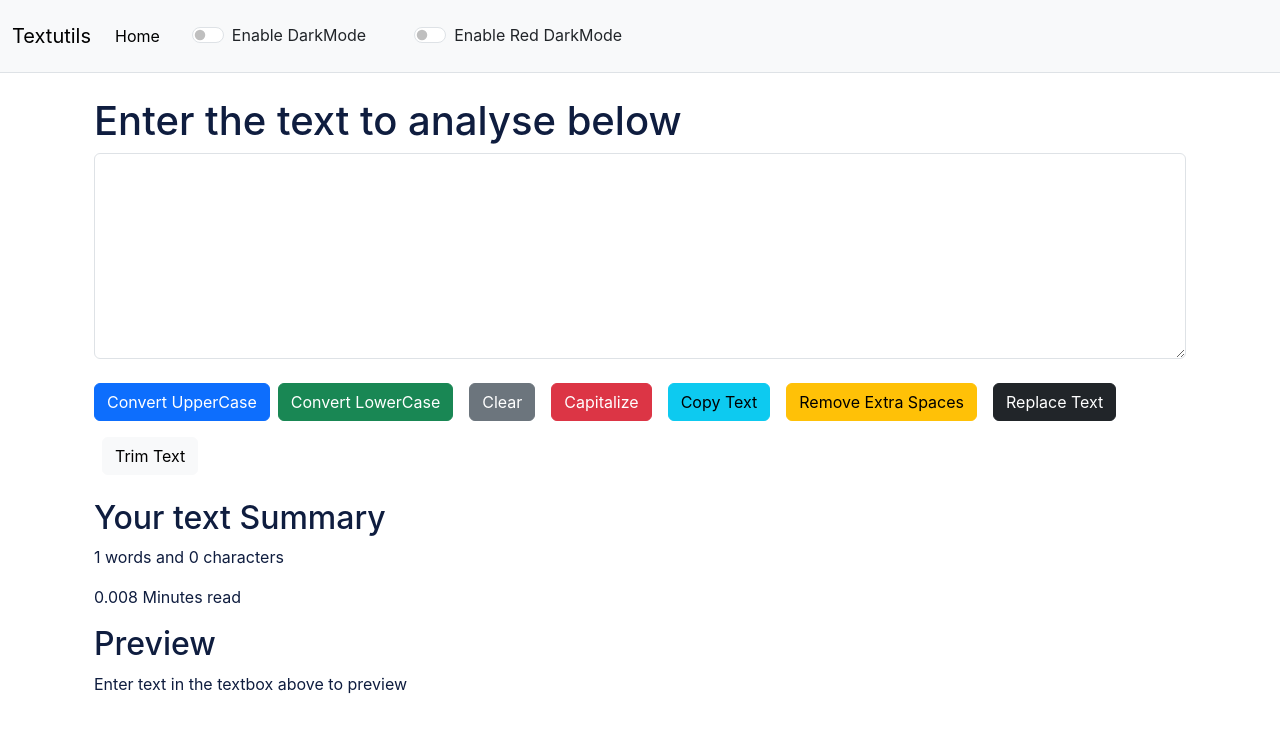
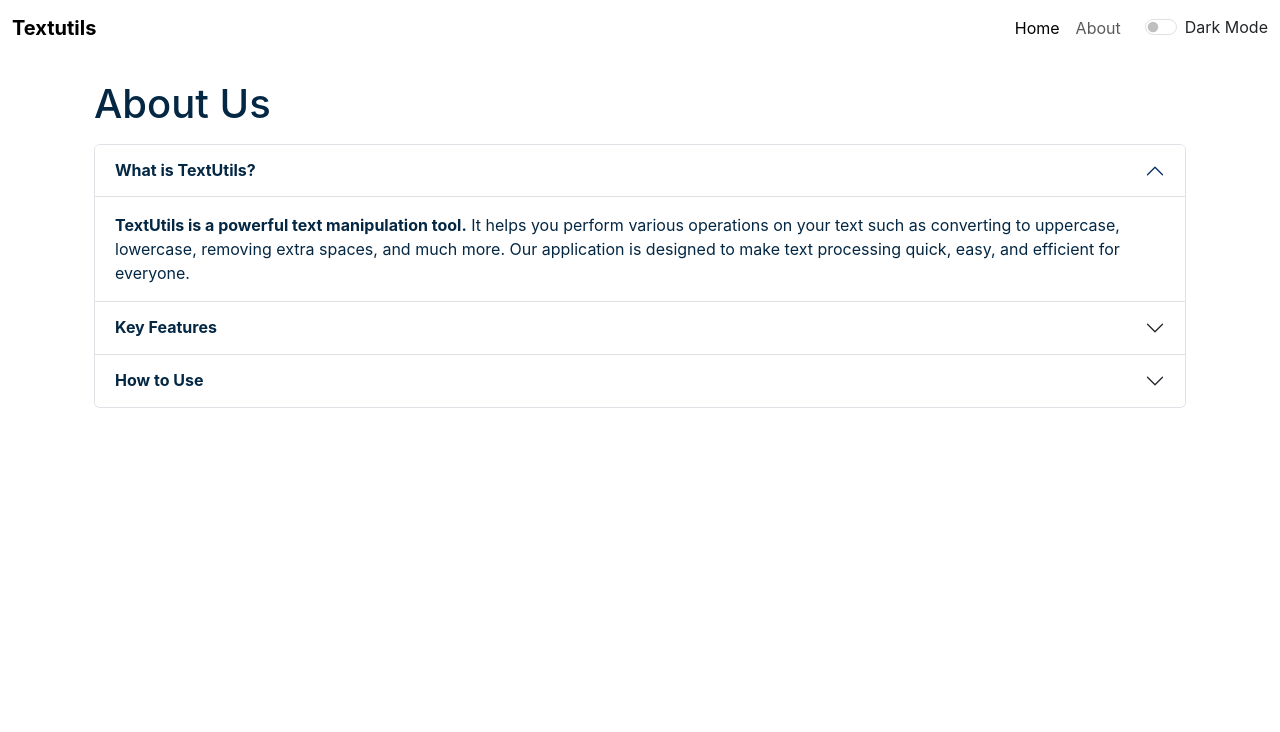
Before and after one commit to anmoltopno791-web/TextUtils---React, a React (Create React App) app: page /about in a window 1280 px wide. Shown: the top 732 px of the page. Built offline with nearby package versions, Linux system fonts and the light colour scheme.

Commit message:
Implemented enchanced dark mode

```diff
--- a/package.json
+++ b/package.json
@@ -1,8 +1,10 @@
 {
+  "homepage": "https://anmoltopno791-web.github.io/TextUtils---React",
   "name": "textutils",
   "version": "0.1.0",
   "private": true,
   "dependencies": {
+    "gh-pages": "^6.3.0",
     "react": "^18.2.0",
     "react-dom": "^18.2.0",
     "react-router-dom": "^7.16.0",
@@ -10,6 +12,8 @@
     "web-vitals": "^2.1.4"
   },
   "scripts": {
+    "predeploy": "npm run build",
+    "deploy": "gh-pages -d build",
     "start": "react-scripts start",
     "build": "react-scripts build",
     "test": "react-scripts test",
--- a/src/App.js
+++ b/src/App.js
@@ -1,14 +1,13 @@
 import "./App.css";
 import Navbar from "./components/Navbar";
 import TextForm from "./components/TextForm";
-// import About from "./components/About";
+import About from "./components/About";
 import React, { useState } from "react";
 import Alert from "./components/Alert";
-// import { BrowserRouter as Router, Routes, Route, Link } from "react-router-dom";
+import { BrowserRouter as Router, Routes, Route } from "react-router-dom";
 
 function App() {
   const [mode, setMode] = useState("light");
-  const [redMode, setRedMode] = useState("light");
   const [alert, setAlert] = useState(null);
 
   const showAlert = (message, type) => {
@@ -20,54 +19,44 @@ function App() {
       setAlert(null);
     }, 1500);
   };
-  const toggleRedMode = () => {
-    if (redMode === "light") {
-      setRedMode("dark");
-      document.body.style.backgroundColor = "#f40d0d";
-      showAlert("Red Dark mode has been enabled", "success");
-    } else {
-      setRedMode("light");
-      document.body.style.backgroundColor = "white";
-      showAlert("Light mode has been enabled", "success");
-    }
-  };
   const toggleMode = () => {
     if (mode === "light") {
       setMode("dark");
       document.body.style.backgroundColor = "#0f1d3f";
+      document.body.style.color = "white";
       showAlert("Dark mode has been enabled", "success");
     } else {
       setMode("light");
       document.body.style.backgroundColor = "white";
+      document.body.style.color = "black";
       showAlert("Light mode has been enabled", "success");
     }
   };
   return (
     <>
-      {/* <Router> */}
+      <Router>
         <Navbar
           mode={mode}
           toggleMode={toggleMode}
-        redMode={redMode}
-        toggleRedMode={toggleRedMode}
         />
         <Alert alert={alert} />
         <div className="container my-4">
-        {/* <Routes>
-            <Route exact path="/about" element={<About />} />
+          <Routes>
+            <Route exact path="/about" element={<About mode={mode} />} />
             <Route
-              exact path="/"
-              element={ */}
+              exact
+              path="/"
+              element={
                 <TextForm
                   showAlert={showAlert}
                   heading="Enter the text to analyse below"
                   mode={mode}
                 />
+              }
+            />
+          </Routes>
         </div>
-      {/* //   }
-            // />
-            // </Routes> */}
-      {/* </Router> */}
+      </Router>
     </>
   );
 }
--- a/src/components/About.js
+++ b/src/components/About.js
@@ -1,30 +1,18 @@
-import React, { useState } from "react";
+import React from "react";
 
-export default function About() {
-  const [myStyle, setMyStyle] = useState({
-    color: "black",
-    backgroundColor: "white",
-  });
-  const [btntext, setBtnText] = useState("Enable Light Mode");
-
-  const toggleStyle = () => {
-    if (myStyle.color === "white") {
-      setMyStyle({
-        color: "black",
-        backgroundColour: "white",
-      });
-      setBtnText("Enable Dark Mode");
-    } else {
-      setMyStyle({
-        color: "white",
-        backgroundColor: "black",
-      });
-      setBtnText("Enable Light Mode");
-    }
+export default function About(props) {
+  let mystyle = {
+    color: props.mode === "dark" ? "white" : "#042743",
+    backgroundColor: props.mode === "dark" ? "rgb(36 74 104)" : "white",
   };
   return (
-    <div className="container my-3" style={myStyle}>
-      <h1>About Us</h1>
+    <div className="container">
+      <h1
+        className="my-3 "
+        style={{ color: props.mode === "dark" ? "white" : "#042743" }}
+      >
+        About Us
+      </h1>
       <div className="accordion" id="accordionExample">
         <div className="accordion-item">
           <h2 className="accordion-header">
@@ -35,9 +23,9 @@ export default function About() {
               data-bs-target="#collapseOne"
               aria-expanded="true"
               aria-controls="collapseOne"
-              style={myStyle}
+              style={mystyle}
             >
-              Accordion Item #1
+              <strong>What is TextUtils?</strong>
             </button>
           </h2>
           <div
@@ -45,15 +33,12 @@ export default function About() {
             className="accordion-collapse collapse show"
             data-bs-parent="#accordionExample"
           >
-            <div className="accordion-body" style={myStyle}>
-              <strong>This is the first item’s accordion body.</strong> It is
-              shown by default, until the collapse plugin adds the appropriate
-              classes that we use to style each element. These classes control
-              the overall appearance, as well as the showing and hiding via CSS
-              transitions. You can modify any of this with custom CSS or
-              overriding our default variables. It’s also worth noting that just
-              about any HTML can go within the <code>.accordion-body</code>,
-              though the transition does limit overflow.
+            <div className="accordion-body" style={mystyle}>
+              <strong>TextUtils is a powerful text manipulation tool.</strong>{" "}
+              It helps you perform various operations on your text such as
+              converting to uppercase, lowercase, removing extra spaces, and
+              much more. Our application is designed to make text processing
+              quick, easy, and efficient for everyone.
             </div>
           </div>
         </div>
@@ -66,9 +51,9 @@ export default function About() {
               data-bs-target="#collapseTwo"
               aria-expanded="false"
               aria-controls="collapseTwo"
-              style={myStyle}
+              style={mystyle}
             >
-              Accordion Item #2
+              <strong>Key Features</strong>
             </button>
           </h2>
           <div
@@ -76,15 +61,16 @@ export default function About() {
             className="accordion-collapse collapse"
             data-bs-parent="#accordionExample"
           >
-            <div className="accordion-body" style={myStyle}>
-              <strong>This is the second item’s accordion body.</strong> It is
-              hidden by default, until the collapse plugin adds the appropriate
-              classes that we use to style each element. These classes control
-              the overall appearance, as well as the showing and hiding via CSS
-              transitions. You can modify any of this with custom CSS or
-              overriding our default variables. It’s also worth noting that just
-              about any HTML can go within the <code>.accordion-body</code>,
-              though the transition does limit overflow.
+            <div className="accordion-body" style={mystyle}>
+              <strong>TextUtils comes with multiple useful features:</strong>
+              <ul>
+                <li>Convert text to UPPERCASE or lowercase</li>
+                <li>Remove extra spaces between words</li>
+                <li>Copy text to clipboard with one click</li>
+                <li>Toggle between dark and light mode</li>
+                <li>Real-time character and word count</li>
+                <li>Reverse text functionality</li>
+              </ul>
             </div>
           </div>
         </div>
@@ -97,9 +83,9 @@ export default function About() {
               data-bs-target="#collapseThree"
               aria-expanded="false"
               aria-controls="collapseThree"
-              style={myStyle}
+              style={mystyle}
             >
-              Accordion Item #3
+              <strong>How to Use</strong>
             </button>
           </h2>
           <div
@@ -107,24 +93,30 @@ export default function About() {
             className="accordion-collapse collapse"
             data-bs-parent="#accordionExample"
           >
-            <div className="accordion-body" style={myStyle}>
-              <strong>This is the third item’s accordion body.</strong> It is
-              hidden by default, until the collapse plugin adds the appropriate
-              classes that we use to style each element. These classes control
-              the overall appearance, as well as the showing and hiding via CSS
-              transitions. You can modify any of this with custom CSS or
-              overriding our default variables. It’s also worth noting that just
-              about any HTML can go within the <code>.accordion-body</code>,
-              though the transition does limit overflow.
+            <div className="accordion-body" style={mystyle}>
+              <strong>Getting started with TextUtils is simple:</strong>
+              <ol>
+                <li>Enter or paste your text in the text area</li>
+                <li>
+                  Use the buttons below the text area to apply transformations
+                </li>
+                <li>
+                  View real-time statistics including character count and word
+                  count
+                </li>
+                <li>
+                  Use the Dark Mode toggle button for a comfortable viewing
+                  experience
+                </li>
+                <li>
+                  Copy your edited text using the copy button and paste it
+                  anywhere you need
+                </li>
+              </ol>
             </div>
           </div>
         </div>
       </div>
-      <div className="container my-3">
-        <button type="button" onClick={toggleStyle} className="btn btn-primary">
-          {btntext}
-        </button>
-      </div>
     </div>
   );
 }
--- a/src/components/Navbar.js
+++ b/src/components/Navbar.js
@@ -1,18 +1,14 @@
 import React from "react";
 // import PropTypes from "prop-types";
-// import { Link } from "react-router-dom";
+import { Link } from "react-router-dom";
 
 export default function Navbar(props) {
   return (
-    <nav
-      className={`navbar bg-${props.mode} border-bottom border-body`}
-      data-bs-theme={`${props.mode}`}
-    >
-      <nav className="navbar navbar-expand-lg bg-body-tertiary">
+    <nav className="navbar navbar-expand-lg" data-bs-theme={props.mode}>
       <div className="container-fluid">
-          <a className="navbar-brand" href="#">
+        <Link className="navbar-brand fw-bold" to="/">
           Textutils
-          </a>
+        </Link>
         <button
           className="navbar-toggler"
           type="button"
@@ -25,44 +21,34 @@ export default function Navbar(props) {
           <span className="navbar-toggler-icon"></span>
         </button>
         <div className="collapse navbar-collapse" id="navbarSupportedContent">
-            <ul className="navbar-nav me-auto mb-2 mb-lg-0">
+          <ul className="navbar-nav ms-auto mb-2 mb-lg-0">
             <li className="nav-item">
-                <a className="nav-link active" aria-current="page" href="#">
+              <Link className="nav-link active" aria-current="page" to="/">
                 Home
-                </a>
+              </Link>
+            </li>
+            <li className="nav-item">
+              <Link className="nav-link" to="/about">
+                About
+              </Link>
             </li>
           </ul>
-            <div
-              className={`form-check form-switch text-${props.mode === "light" ? "dark" : "light"} mx-4`}
-            >
+          <div className="d-flex align-items-center gap-3 ms-3">
+            <div className="form-check form-switch">
               <input
                 className="form-check-input"
                 onClick={props.toggleMode}
                 type="checkbox"
                 role="switch"
-                id="switchCheckDefault"
+                id="darkModeSwitch"
               />
-              <label className="form-check-label" htmlFor="switchCheckDefault">
-                Enable DarkMode
-              </label>
-            </div>
-            <div
-              className={`form-check form-switch text-${props.mode === "light" ? "dark" : "light"} mx-4`}
-            >
-              <input
-                className="form-check-input"
-                onClick={props.toggleRedMode}
-                type="checkbox"
-                role="switch"
-                id="switchCheckDefault"
-              />
-              <label className="form-check-label" htmlFor="switchCheckDefault">
-                Enable Red DarkMode
+              <label className="form-check-label" htmlFor="darkModeSwitch">
+                Dark Mode
               </label>
             </div>
           </div>
         </div>
-      </nav>
+      </div>
     </nav>
   );
 }
--- a/src/components/TextForm.js
+++ b/src/components/TextForm.js
@@ -29,19 +29,19 @@ export default function TextForm(props) {
     let captialize = text.charAt(0).toUpperCase() + text.slice(1);
     setText(captialize);
     props.showAlert("Text capitalized!", "success");
-  }
+  };
 
   const handleCopyClick = () => {
-    let copyText = text
-    navigator.clipboard.writeText(copyText)
+    let copyText = text;
+    navigator.clipboard.writeText(copyText);
     props.showAlert("Text copied to clipboard!", "success");
-  }
+  };
 
   const handleExtraSpacesClick = () => {
-    let removeSpace = text.split(/[ ]+/)
-    setText(removeSpace.join(""))
+    let removeSpace = text.split(/[ ]+/);
+    setText(removeSpace.join(""));
     props.showAlert("Extra spaces removed!", "success");
-  }
+  };
 
   const handleReplaceClick = () => {
     let wordToReplace = prompt("Enter the word you want to replace");
@@ -49,60 +49,79 @@ export default function TextForm(props) {
     let newText = text.replaceAll(wordToReplace, replacementWord);
     setText(newText);
     props.showAlert("Text replaced!", "success");
-  }
+  };
 
   const handleTrimClick = () => {
     let trimmedText = text.trim();
     setText(trimmedText);
     props.showAlert("Text trimmed!", "success");
-  }
+  };
 
   const [text, setText] = useState("");
   return (
     <>
-    <div className="container" style={{color: props.mode==="dark"?"white":"#0f1d3f"}}>
+      <div
+        className="container"
+        style={{ color: props.mode === "dark" ? "white" : "#0f1d3f" }}
+      >
         <h1>{props.heading}</h1>
         <div className="mb-3">
           <textarea
             className="form-control"
             value={text}
             onChange={handleOnChange}
-          style={{backgroundColor: props.mode==="dark"?"grey":"white", color: props.mode==="dark"?"white":"black"}}
+            style={{
+              backgroundColor: props.mode === "dark" ? "grey" : "white",
+              color: props.mode === "dark" ? "white" : "black",
+            }}
             id="myBox"
             rows="8"
           ></textarea>
         </div>
-      <button className="btn btn-primary" onClick={handleUpClick}>
+        <button className="btn btn-primary mx-1 my-1" onClick={handleUpClick}>
           Convert UpperCase
         </button>
-      <button className="btn btn-success m-2" onClick={handleLowClick}>
+        <button className="btn btn-success mx-1 my-1" onClick={handleLowClick}>
           Convert LowerCase
         </button>
-      <button className="btn btn-secondary m-2" onClick={handleClearClick}>
+        <button className="btn btn-secondary mx-1 my-1" onClick={handleClearClick}>
           Clear
         </button>
-      <button className="btn btn-danger m-2" onClick={handleCaptalizeClick}>
+        <button className="btn btn-danger mx-1 my-1" onClick={handleCaptalizeClick}>
           Capitalize
         </button>
-      <button className="btn btn-info m-2" onClick={handleCopyClick}>
+        <button className="btn btn-info mx-1 my-1" onClick={handleCopyClick}>
           Copy Text
         </button>
-      <button className="btn btn-warning m-2" onClick={handleExtraSpacesClick}>
+        <button
+          className="btn btn-warning mx-1 my-1"
+          onClick={handleExtraSpacesClick}
+        >
           Remove Extra Spaces
         </button>
-      <button className="btn btn-dark m-2" onClick={handleReplaceClick}>
+        <button className="btn btn-dark mx-1 my-1" onClick={handleReplaceClick}>
           Replace Text
         </button>
-      <button className="btn btn-light m-2" onClick={handleTrimClick}>
+        <button className="btn btn-light mx-1 my-1" onClick={handleTrimClick}>
           Trim Text
         </button>
       </div>
-    <div className="container my-3" style={{color: props.mode==="dark"?"white":"#0f1d3f"}}>
+      <div
+        className="container my-3"
+        style={{ color: props.mode === "dark" ? "white" : "#0f1d3f" }}
+      >
         <h2>Your text Summary</h2>
-      <p>{text.split(" ").length} words and {text.length} characters</p>
+        <p>
+          {text.split(" ").filter((element) => element !== 0).length} words and{" "}
+          {text.length} characters
+        </p>
         <p>{0.008 * text.split(" ").length} Minutes read</p>
         <h2>Preview</h2>
-      <p>{text.length>0?text:"Enter text in the textbox above to preview"}</p>
+        <p>
+          {text.length > 0
+            ? text
+            : "Enter text in the textbox above to preview"}
+        </p>
       </div>
     </>
   );
```
Also changed, not shown: 1 other file (tests, documents, lock files or other folders). Lines whose indentation alone changed are shown as unchanged.
